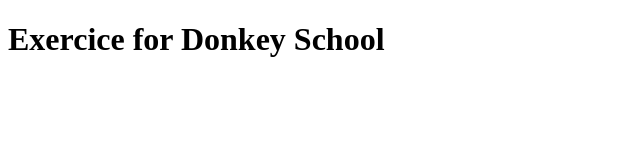
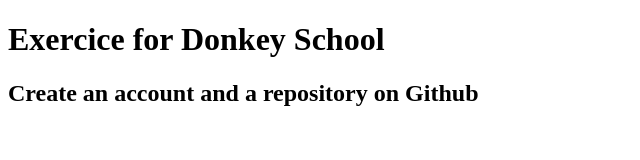
Before and after one commit to Adrian0586/githubChallenge1, a plain HTML site: page index.html in a window 1280 px wide. Shown: the whole page, without its empty margins (0-640 px from the left). Drawn offline with Linux system fonts and the light colour scheme.

Commit message:
Update index.html
creation of h2

```diff
--- a/index.html
+++ b/index.html
@@ -8,5 +8,6 @@
 </head>
 <body>
    <h1> Exercice for Donkey School <h1>
+   <h2> Create an account and a repository on Github <h2>
 </body>
 </html>
```
